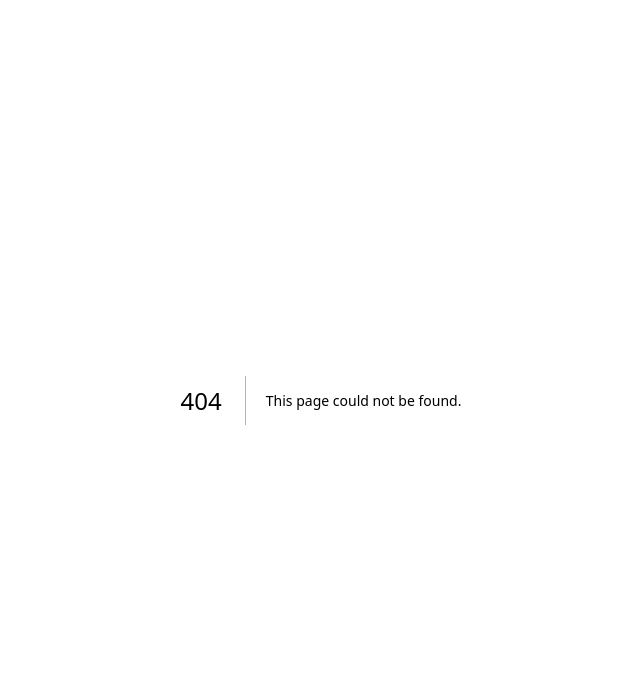
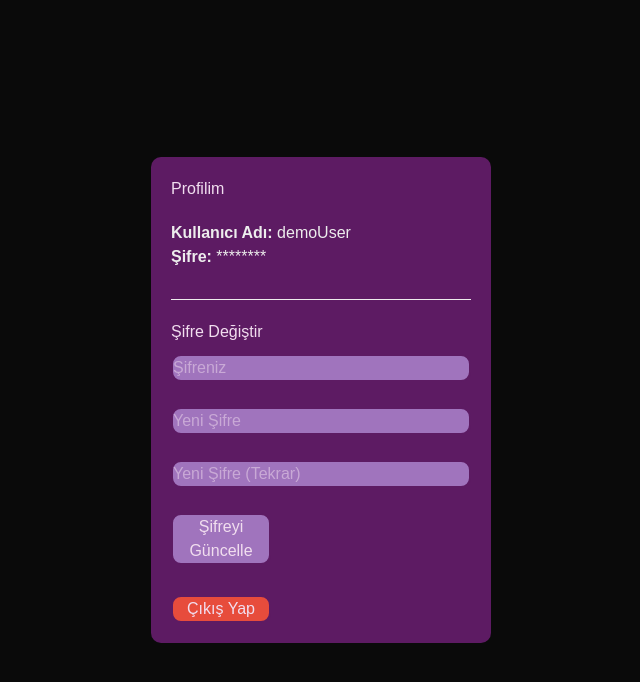
Before and after one commit to FatihErenD/ODemi, a Next.js app in the folder frontend/: page /profile in a window 1280 px wide. Before the commit this address had no page. Shown: the top 682 px of the page, without its empty margins (319-959 px from the left). Built offline with nearby package versions, Linux system fonts and the light colour scheme.

Commit message:
feat: Şifre değiştirme

```diff
--- a/frontend/app/login/page.jsx
+++ b/frontend/app/login/page.jsx
@@ -31,11 +31,13 @@ export default function LoginPage() {
       const { token } = await res.json()
 
       // JWT’yi localStorage’a kaydet
+
       localStorage.setItem('token', token)
 
       // İsteğe bağlı: axios veya fetch wrapper’ınız varsa buraya interceptor ekleyin
 
       // Başarılıysa dashboard’a geç
+      localStorage.setItem('username', username)
       router.push('/')
     } catch (err) {
       console.error(err)
--- /dev/null
+++ b/frontend/app/profile/page.jsx
@@ -0,0 +1,127 @@
+'use client'
+
+import { useState, useEffect } from 'react'
+import { useRouter } from 'next/navigation'
+import '../input.css'
+
+export default function ProfilePage() {
+  const router = useRouter()
+  const [username, setUsername] = useState('')
+  const [newPassword, setNewPassword] = useState('')
+  const [currentPassword, setCurrentPassword] = useState('')
+  const [confirmPassword, setConfirmPassword] = useState('')
+  const [message, setMessage] = useState('')
+  const [error, setError] = useState('')
+
+  // Kullanıcı adını localStorage veya context’ten alıyoruz
+  useEffect(() => {
+    const storedUser = localStorage.getItem('username') || 'demoUser'
+    setUsername(storedUser)
+  }, [])
+
+  const handleChangePassword = async e => {
+    e.preventDefault()
+    setMessage('')
+
+    if (!newPassword || !confirmPassword) {
+      setMessage('Lütfen tüm alanları doldurun.')
+      return
+    }
+    if (newPassword !== confirmPassword) {
+      setMessage('Yeni şifre ile onay uyuşmuyor.')
+      return
+    }
+
+    try {
+      const res = await fetch('http://localhost:8080/api/auth/change-password', {
+        method: 'POST',
+        headers: { 'Content-Type': 'application/json' },
+        body: JSON.stringify({currentPassword, newPassword})
+      })
+
+      if (!res.ok) {
+        // 401 vs. 400 vs. 500 ayrımı yapmak isterseniz res.status’a bakabilirsiniz
+        throw new Error('Mevcut şifreniz ile aynı şifreyi giremezsiniz')
+      }
+
+    } catch (err) {
+      console.error(err)
+      setError(err.message || 'Sunucu hatası.')
+    }
+
+    // TODO: Burada gerçek API çağrını yap
+    // await fetch(`${process.env.NEXT_PUBLIC_API_URL}/api/auth/change-password`, {...})
+
+    setMessage('Şifreniz başarıyla değiştirildi.')
+    setNewPassword('')
+    setConfirmPassword('')
+  }
+
+  const handleLogout = () => {
+    localStorage.removeItem('token')
+    router.push('/login')
+  }
+
+  return (
+    <div className="centerDIV" style={{ maxWidth: 400, margin: 'auto', padding: 20 }}>
+      <h1 style={{ color: '#f1deef', marginBottom: 20 }}>Profilim</h1>
+
+      <div style={{ marginBottom: 30 }}>
+        <p><strong>Kullanıcı Adı:</strong> {username}</p>
+        <p><strong>Şifre:</strong> {'********'}</p>
+      </div>
+
+      <hr style={{ margin: '20px 0' }} />
+
+      <h2 style={{ color: '#f1deef', marginBottom: 10 }}>Şifre Değiştir</h2>
+      <form onSubmit={handleChangePassword}>
+
+         <input
+          type="password"
+          placeholder="Şifreniz"
+          value={currentPassword}
+          onChange={e => setCurrentPassword(e.target.value)}
+          className="logTextbox"
+        />
+        <br/>
+        <input
+          type="password"
+          placeholder="Yeni Şifre"
+          value={newPassword}
+          onChange={e => setNewPassword(e.target.value)}
+          className="logTextbox"
+        />
+        <br />
+        <input
+          type="password"
+          placeholder="Yeni Şifre (Tekrar)"
+          value={confirmPassword}
+          onChange={e => setConfirmPassword(e.target.value)}
+          className="logTextbox"
+        />
+        <br />
+
+        {message && (
+          <div style={{
+            color: message.includes('başarı') ? 'lightgreen' : 'salmon',
+            margin: '10px 0'
+          }}>
+            {message}
+          </div>
+        )}
+
+        <button type="submit" className="logButton">
+          Şifreyi Güncelle
+        </button>
+      </form>
+
+      <button
+        onClick={handleLogout}
+        className="logButton"
+        style={{ marginTop: 30, background: '#e74c3c' }}
+      >
+        Çıkış Yap
+      </button>
+    </div>
+  )
+}
```
Also changed, not shown: 1 other file (tests, documents, lock files or other folders).
